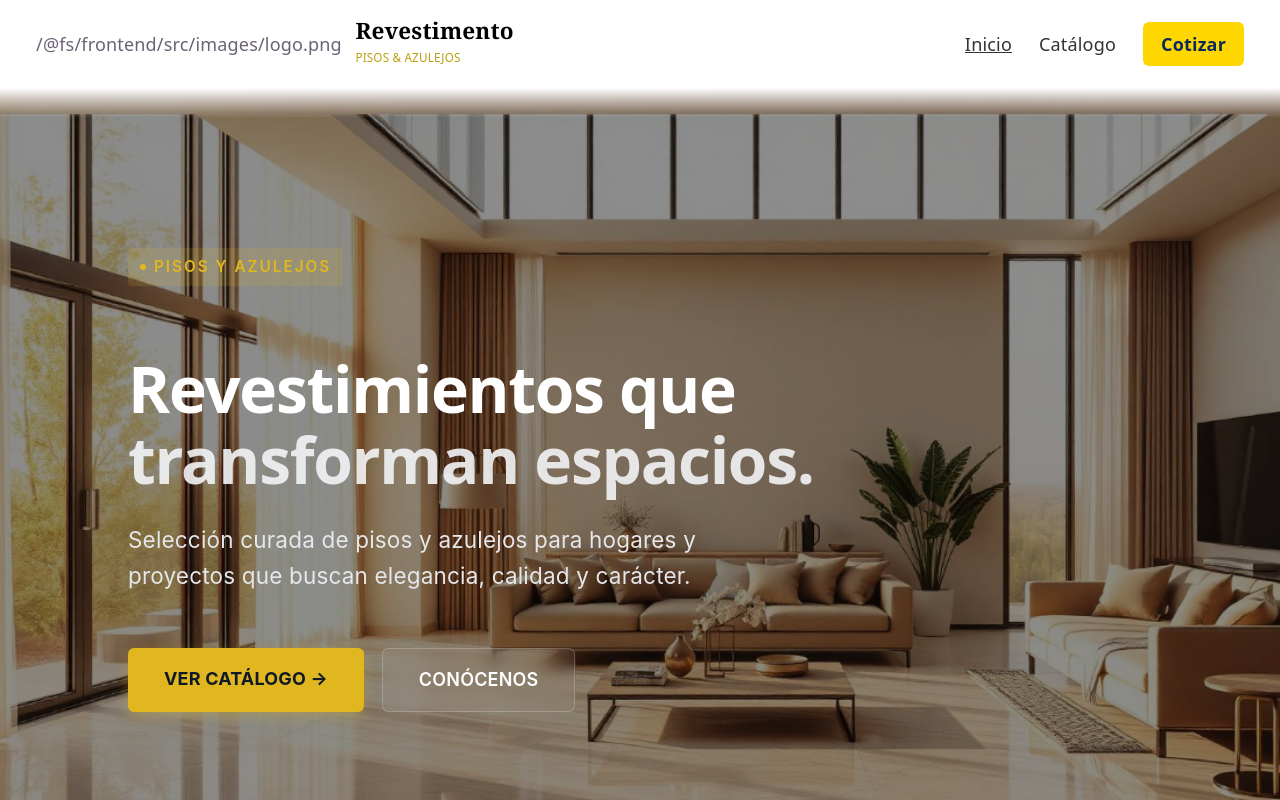
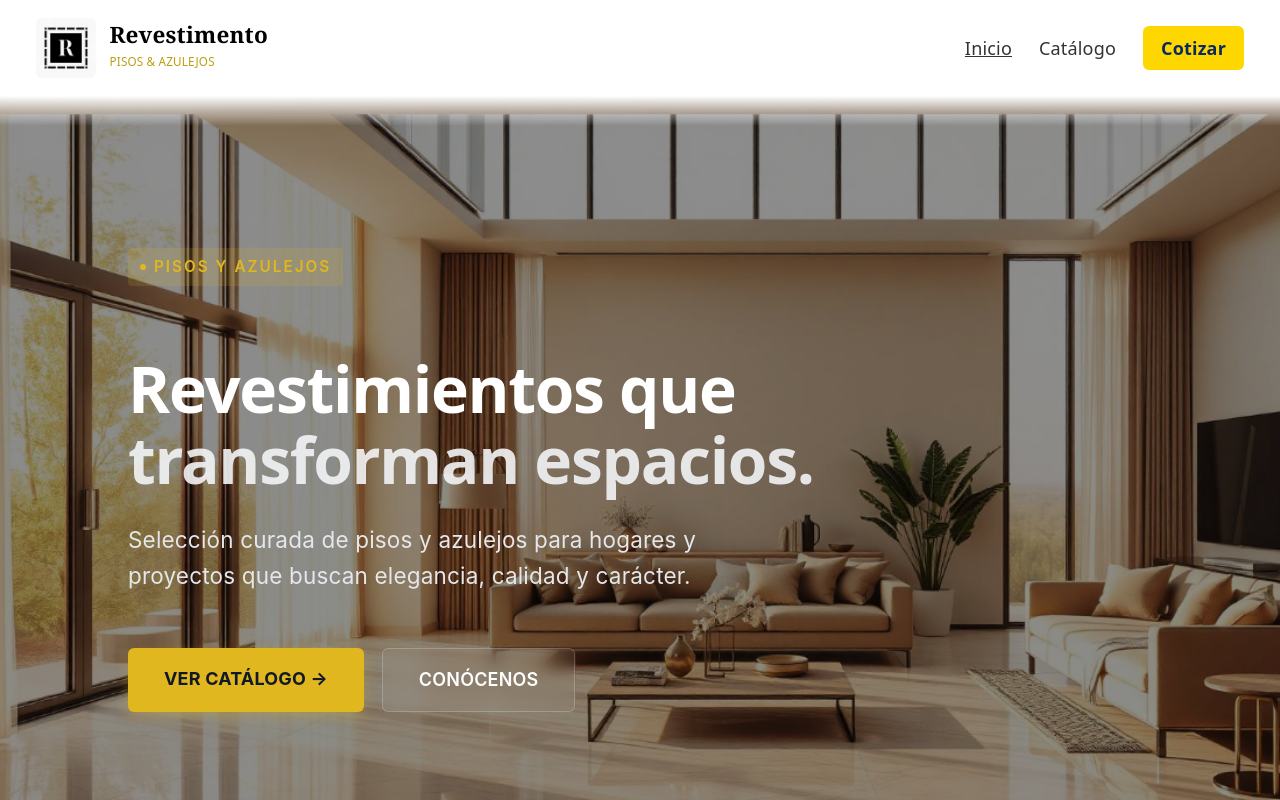
Before and after one commit to erickccastillo/revmx, a React (Vite) app in the folder frontend/: page / in a window 1280 px wide. Shown: the top 800 px of the page. Built offline with nearby package versions, Linux system fonts and the light colour scheme; no server answers.

Commit message:
Update Header.tsx

```diff
--- a/frontend/src/components/Header.tsx
+++ b/frontend/src/components/Header.tsx
@@ -14,25 +14,25 @@ const Header: React.FC = () => {
           backgroundColor: '#fff',
         }}
       >
-        {/* Logo */}
-        <div style={{ display: 'flex', alignItems: 'center', gap: '0.75rem' }}>
-          {logo}
-          <div>
-            <div
-              style={{
-                fontFamily: 'Georgia',
-                fontWeight: 700,
-                fontSize: '1.25rem',
-                color: '#000000',
-              }}
-            >
-              Revestimento
-            </div>
-            <div style={{ fontSize: '0.65rem', color: '#ba9e10' }}>
-              PISOS & AZULEJOS
-            </div>
+          {/* Logo */}
+      <div style={{ display: 'flex', alignItems: 'center', gap: '0.75rem' }}>
+        <img
+          src={logo} // 2. Usa la variable importada aquí (sin comillas)
+          alt="Logo Revestimento"
+          style={{
+            width: 60,
+            height: 60,
+            borderRadius: 6,
+            objectFit: 'cover',
+          }}
+        />
+        <div>
+          <div style={{ fontFamily: 'Georgia', fontWeight: 700, fontSize: '1.25rem', color: '#000000' }}>
+            Revestimento
           </div>
+          <div style={{ fontSize: '0.65rem', color: '#ba9e10' }}>PISOS & AZULEJOS</div>
         </div>
+      </div>
 
         {/* Navegación */}
         <nav style={{ display: 'flex', alignItems: 'center', gap: '1.5rem' }}>
```
